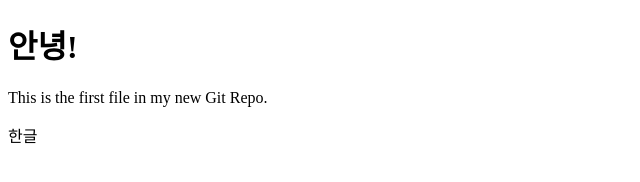
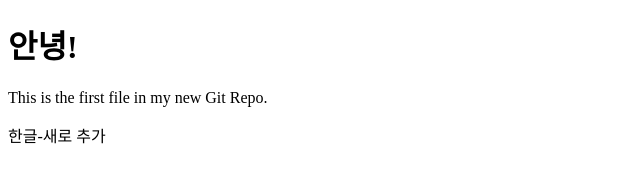
Before and after one commit to ITkim/hello-world, a plain HTML site: page index.html in a window 1280 px wide. Shown: the full height of the page, 0-640 px from the left. Drawn offline with Linux system fonts and the light colour scheme.

Commit message:
Update index.html
첫입성

```diff
--- a/index.html
+++ b/index.html
@@ -7,7 +7,7 @@
 
 <h1>안녕!</h1>
 <p>This is the first file in my new Git Repo.</p>
-한글
+한글-새로 추가
 
 </body>
 </html>
```
